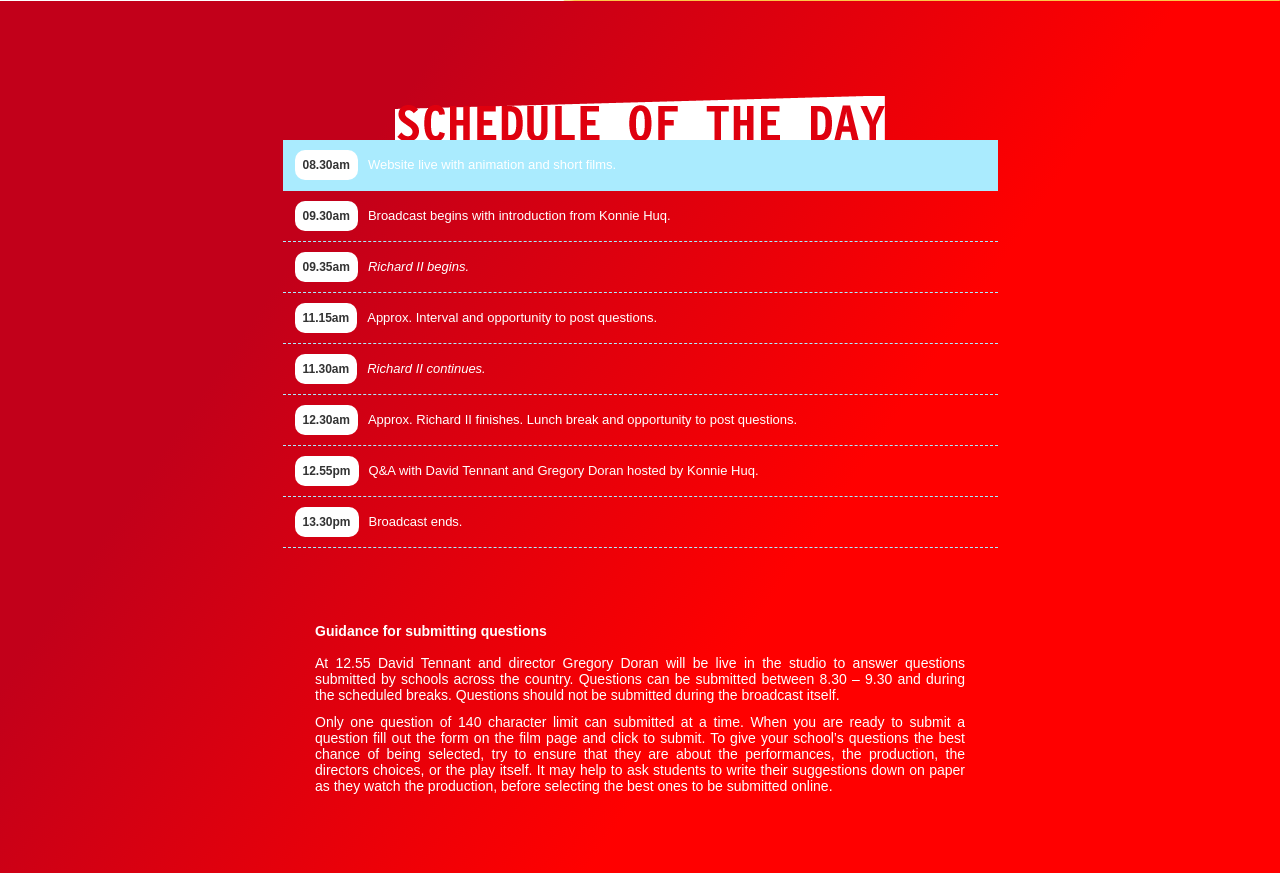
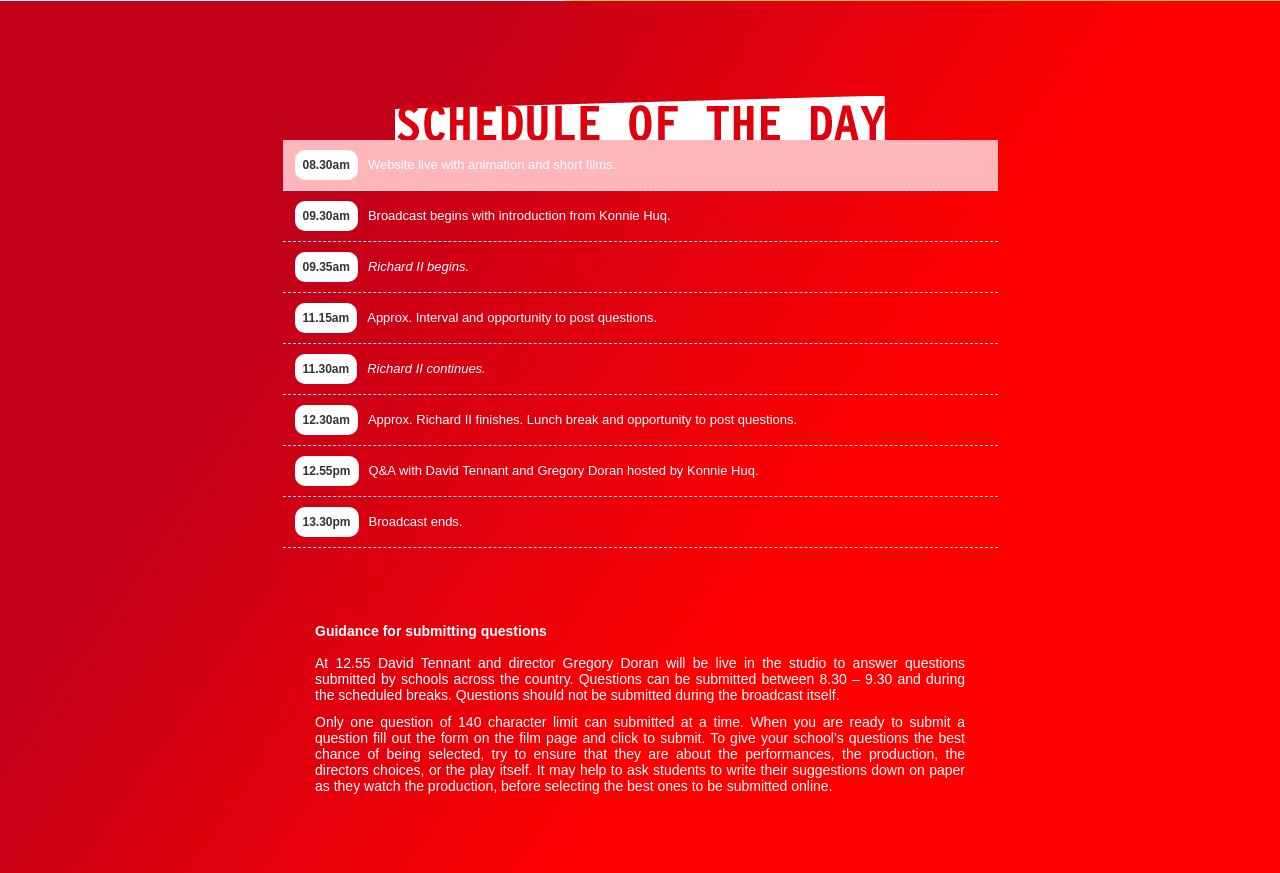
Before and after one commit to th0ran/richard_ii, a PHP site: page / in a window 1280 px wide, with the pointer over the restyled element. Shown: the part 801-1674 px from the top of the page. Run offline with PHP 8.4, Linux system fonts and the light colour scheme; some libraries are stand-ins or nearby versions; some web fonts are replaced.

Commit message:
Changed bg color for list hover

```diff
--- a/css/style.css
+++ b/css/style.css
@@ -440,7 +440,7 @@ input[type="submit"]:active {
 	line-height: 2;
 }
 .list ul li:hover {
-	background-color: #aaebfe;
+	background-color: #ffb6bb;
 	transition: background .3s ease-in-out;
 	-webkit-transition: background .3s ease-in-out;
 	-moz-transition: background .3s ease-in-out;
```
